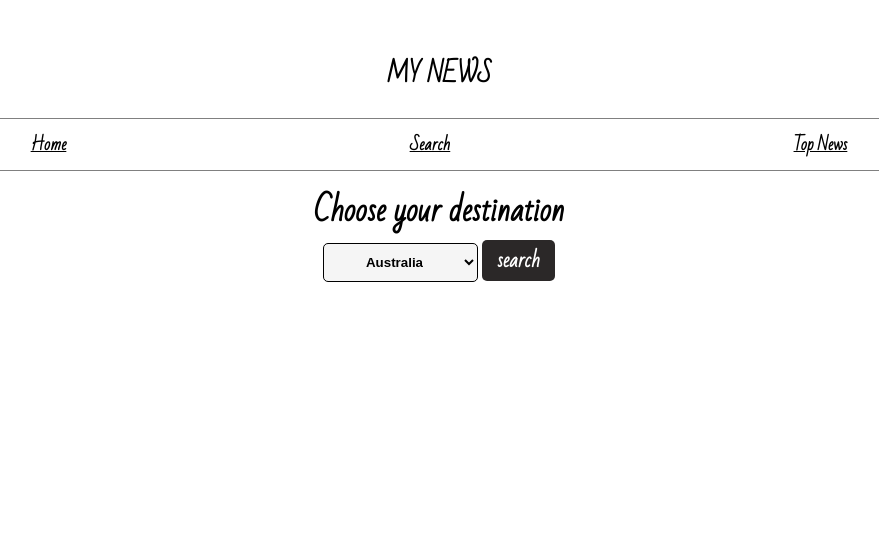
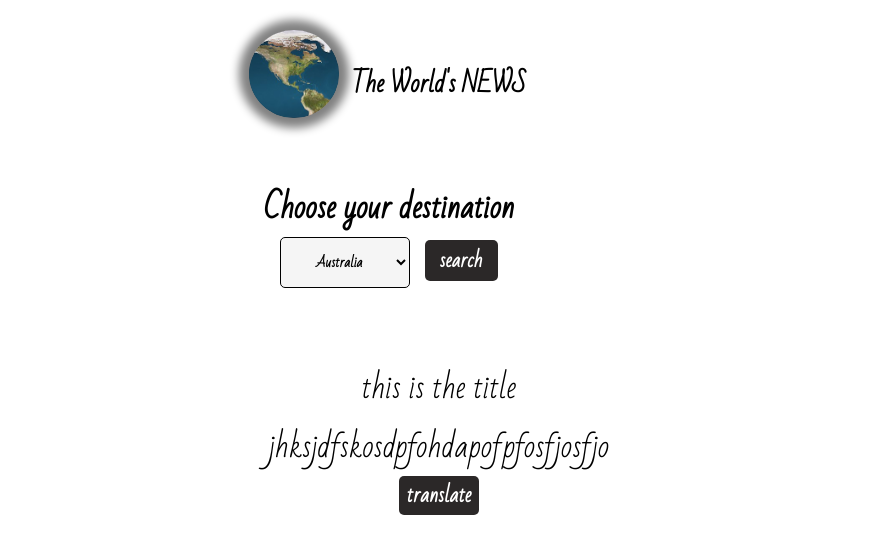
Before and after one commit to GSG-K3/News-Translation, a plain HTML site: page index.html in a window 1280 px wide. Shown: the whole page, without its empty margins (201-1080 px from the left). Drawn offline with Linux system fonts and the light colour scheme.

Commit message:
update the design #11

```diff
--- a/index.html
+++ b/index.html
@@ -14,12 +14,14 @@
 
     <!-- Header Section -->
     <section class="header">
-        <h1 class="header__title"> MY NEWS </h1>
-        <ul class="header__nav">
-            <li ><a  class="header__item" href="#home">Home</a></li>
-            <li><a class="header__item" href="#search">Search</a></li>
-            <li><a class="header__item" href="#articles">Top News</a></li>
-        </ul>
+
+    <div class="header__earth">
+
+        <div></div>
+    </div>
+    <h1 class="header__title"> The World's NEWS </h1>
+
+
     </section>
 
     <!-- <section class="home" id="home">
@@ -56,7 +58,10 @@
 
     <!-- Articles Section -->
     <section class="articles" id="articles">
-        <ul class="topic-item">
+        <ul class="articles__topic-item">
+      <li>this is the title  <span>jhksjdfskosdpfohdapofpfosfjosfjo</span> <button>translate</button></li>
+      <!-- <li>ghuhuioioioio  <span>jhksjdfskosdpfohdapofpfosfjosfjo</span> <button>translate</button></li>
+      <li>ghuhuioioioio  <span>jhksjdfskosdpfohdapofpfosfjosfjo</span> <button>translate</button></li> -->
 
 
         </ul>
--- a/style.css
+++ b/style.css
@@ -2,18 +2,61 @@
     padding: 0;
     margin: 0;
     text-align: center;
+    font-family: 'Bad Script', cursive;
 }
 
 /* header Section */
-
+.header{
+    display: flex;
+    justify-content: center;
+}
 .header__title{
-padding: 50px 0  0 ;
+padding: 60px 0  0 0 ;
 font-family: 'Bad Script', cursive;
 font-weight: bold;
 
 }
 
-.header__nav{
+.header__earth   {
+
+    width: 90px;
+    height: 88px;
+    position: fixed;
+    top: 0;
+    bottom: 0;
+    left: 0;
+    right: 0;
+    /* margin: 20px 0px 0px 10px; */
+    margin: 30px 10px 0 450px;
+    overflow: hidden;
+    border-radius: 70%;
+
+    box-shadow: 0 0 10px 10px rgb(44, 42, 42) inset, 0 0 10px 10px gray;
+    /* background-image:url("Earth.jpg");  */
+
+}
+.header__earth > div{
+   width : 300%;
+   height: 100%;
+   animation: spin 30s linear alternate infinite;
+   background-image: url("Earth.jpg");
+   background-size: cover;
+}
+.header__earth  :after{
+    position: absolute;
+    top: 0;
+    bottom: 0;
+    left: 0;
+    right: 0;
+    border-radius: 70%;
+}
+
+@keyframes spin{
+    to{
+        transform: translateX(-50%);
+    }
+}
+/* .header__nav{
     display: flex;
     justify-content: space-around;
     list-style-type: none;
@@ -24,18 +67,19 @@ font-weight: bold;
     border-bottom: 1px solid grey;
     margin: 20px 50px 0;
     cursor: pointer;
-}
-
+} */
+/*
 .header__item{
     color: black;
 
-}
+} */
 
 
 
 /* search section */
 .search{
-    padding: 10px 0;
+    padding: 70px 0px;
+    margin-right: 100px;
 }
 
 .search__header{
@@ -66,13 +110,46 @@ font-weight: bold;
     border: none;
     cursor: pointer;
     outline: none;
+    margin-left: 10px;
+}
+.article{
+    padding: 50px 0;
+}
+
+.articles__topic-item li{
+font-size: 30px;
+margin:0;
+display: flex;
+flex-direction: column;
+
+}
+.articles__topic-item button{
+    font-family: 'Bad Script', cursive;
+    /* padding: 2px 15px; */
+    border-radius: 5px;
+    background-color: rgb(43, 40, 40);
+    color: white;
+    font-weight: bold;
+    font-size: 20px;
+    border: none;
+    cursor: pointer;
+    outline: none;
+    margin-left: 600px;
+    margin-right: 600px;
 }
 
 
+
 @media only screen  and (max-width: 450px) {
-    /* .home__cover{
-        width: 100vw;
-        height: 30vh;
-        margin:  30px 0;
-    } */
+    .header__earth{
+        margin: 50px 70px 0px 25px;
+    }
+    .header__title{
+        margin-left: 60px;
+        margin-top: 30px;
+    }
+    .search{
+        margin-left: 15px;
+        margin-right: 0;
+    }
 }
```
Also changed, not shown: Earth.jpg (added).
